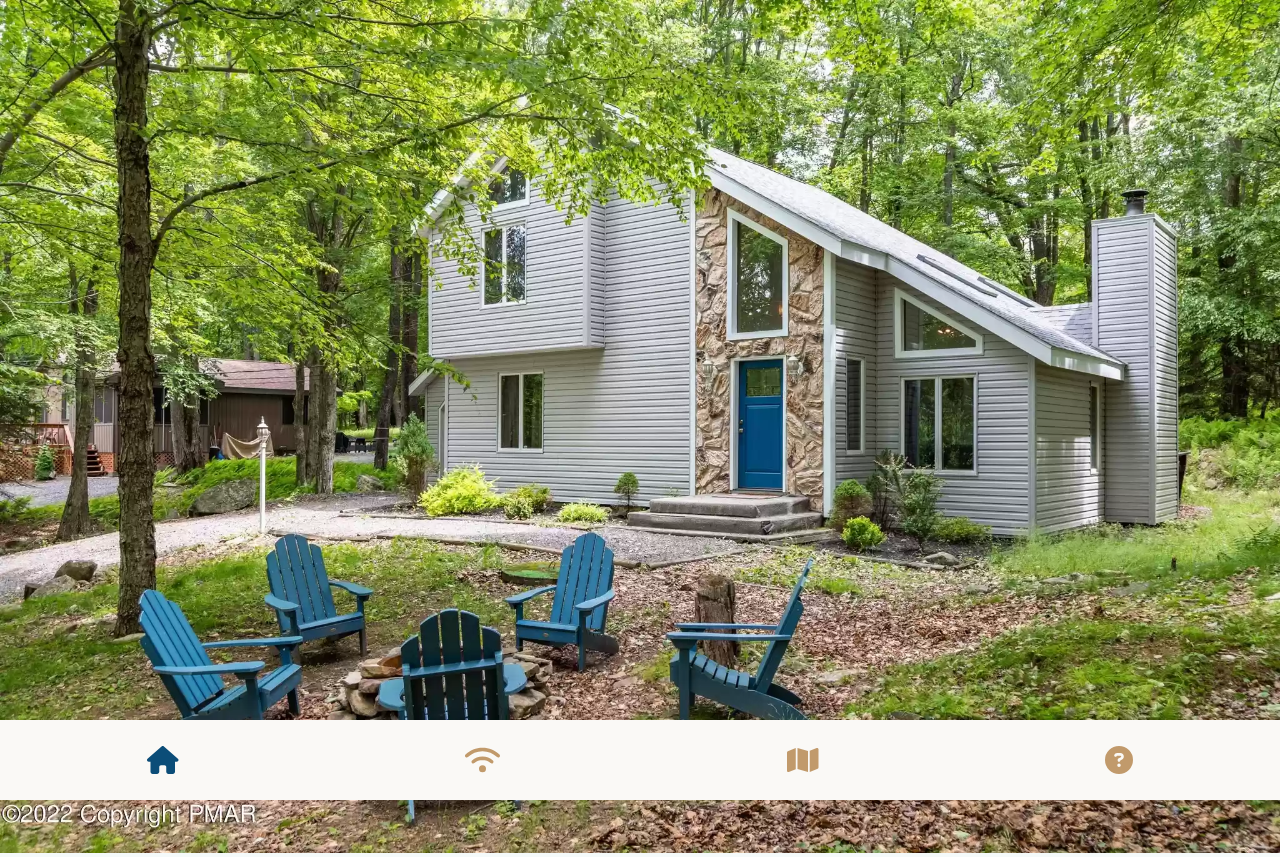
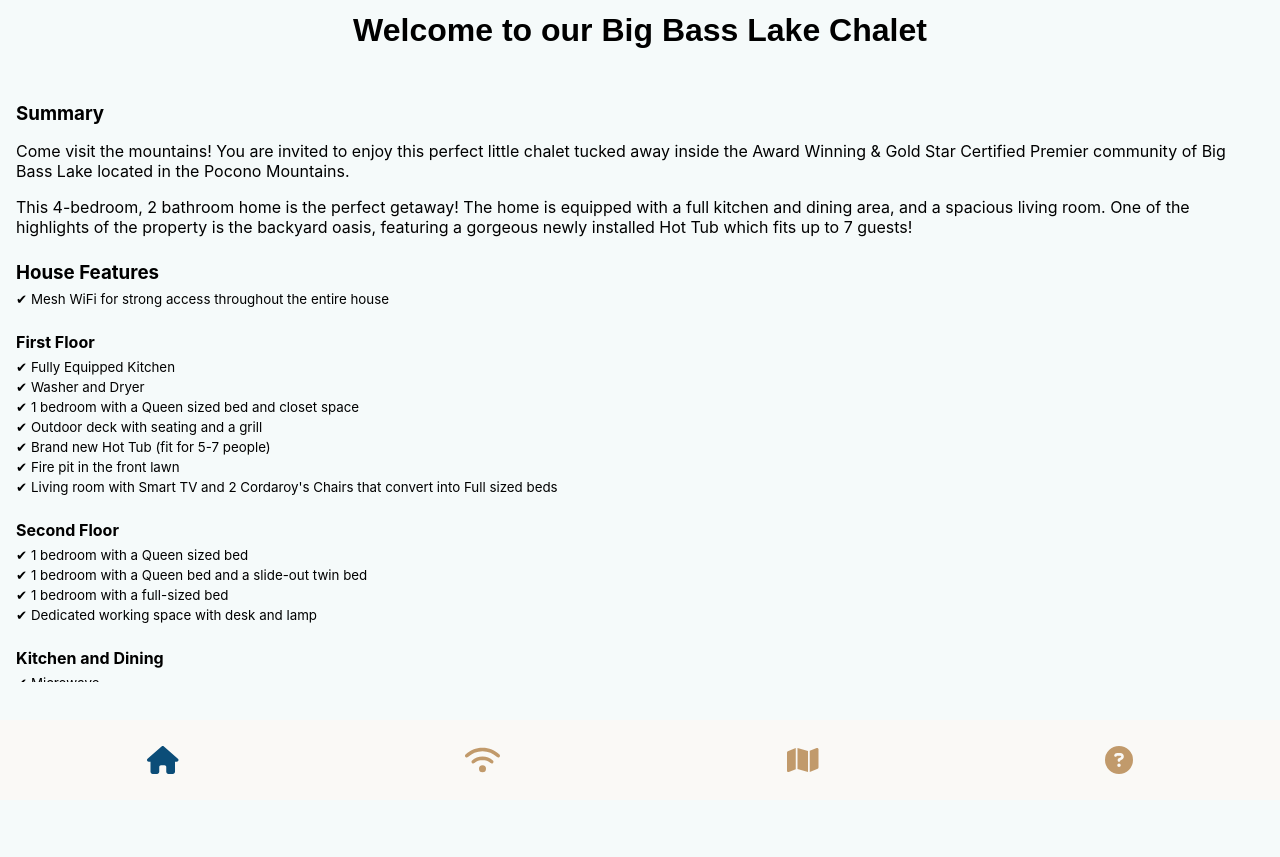
Before and after one commit to jvelis94/12glen-welcome, a Next.js app: page / in a window 1280 px wide. After the commit the page ends 812 px from the top, so only its background shows below. Built offline with nearby package versions, Linux system fonts and the light colour scheme.

Commit message:
remove photo

```diff
--- a/pages/index.js
+++ b/pages/index.js
@@ -16,15 +16,11 @@ export default function Home() {
         <link rel="icon" href="/favicon.ico" />
       </Head>
       <div className={styles.topContainer}>
-        <Image
-          src={glensidePic}
-          alt="Picture of the house"
-          />
+      <h1 className={styles.title}>
+          Welcome to our Big Bass Lake Chalet
+        </h1>
       </div>
       <div className={styles.description}>
-        <h1 className={styles.title}>
-          Big Bass Lake Chalet
-        </h1>
         <h3 className={styles.titles}>Summary</h3>
         <p>
           Come visit the mountains! You are invited to enjoy this perfect little chalet tucked away inside the Award Winning &amp; Gold Star Certified Premier community of Big Bass Lake located in the Pocono Mountains.
--- a/styles/Home.module.css
+++ b/styles/Home.module.css
@@ -12,12 +12,12 @@
   height: 100%
 }
 
-.topContainer {
+/* .topContainer {
   height: 35%;
-}
+} */
 
 .description {
-  height: 65%;
+  height: 85%;
   overflow: scroll;
 }
 
@@ -73,6 +73,8 @@
 .title {
   margin-top: 12px;
   text-align: center;
+  font-family: Marker Felt, fantasy;
+  font-weight: bolder;
 }
 
 .code {
--- a/styles/globals.css
+++ b/styles/globals.css
@@ -43,3 +43,10 @@ main {
 .scrollableContainer {
   overflow: scroll;
 }
+
+.custom-img {
+  object-fit: cover;
+  width: 100% !important;
+  position: relative !important;
+  height: unset !important;
+}
```
